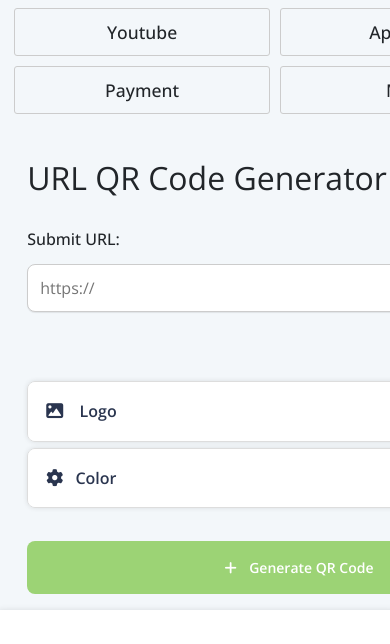
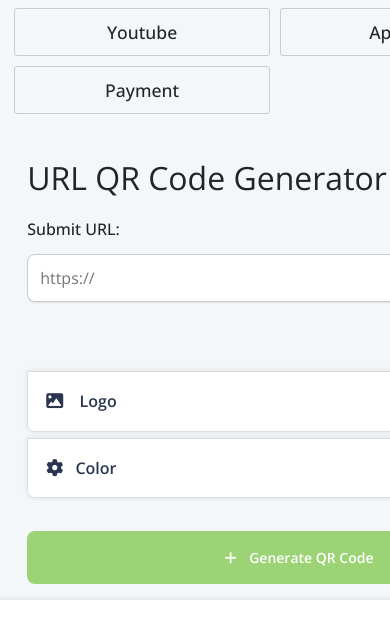
Before and after one commit to naviReact/QR_Code_Generator, a React (Create React App) app: page / in a window 390 px wide. Shown: the part 336-980 px from the top of the page. Built offline with nearby package versions, Linux system fonts and the light colour scheme.

Commit message:
some change in UI

```diff
--- a/public/index.html
+++ b/public/index.html
@@ -22,10 +22,10 @@
     />
     <link rel="apple-touch-icon" href="../public/android-chrome-512x512.png" />
 
-    <title>React App</title>
+    <title>Qr code generate</title>
   </head>
   <body>
-    <noscript>You need to enable JavaScript to run this app.</noscript>
+
     <div id="root"></div>
     <!--
       This HTML file is a template.
--- a/src/App.css
+++ b/src/App.css
@@ -28,6 +28,7 @@ body {
   /* width: auto; */
 
   /* background-color: aqua; */
+  /* background-color: #4a4a4a; */
   display:  flex;
   flex-direction: column;
   align-items: center;
@@ -37,7 +38,7 @@ body {
 }
 section {
   /* background-color: aqua; */
-  position: sticky;
+  /* position: sticky; */
   padding: 5rem 0;
   /* background-color: red; */
 
--- /dev/null
+++ b/src/Media Quries/Global.css
@@ -0,0 +1,7 @@
+/* @media (max-width: 600px){
+    .container-qr{
+        display: flex;
+        flex-grow: 1;
+        background-color: aqua;
+    }
+} */
--- a/src/comp/Url.css
+++ b/src/comp/Url.css
@@ -1,3 +1,14 @@
+
+
+/* .container{
+  flex-wrap: wrap;
+  flex-direction: column;
+} */
+
+
+
+
+
 .text-center {
   /* margin-bottom: 20px; */
   white-space: nowrap;
@@ -10,9 +21,10 @@ label {
   margin-top: 10px;
 }
 
-input[type="text"],
-input[type="file"],
-input[type="color"] {
+input .input_URL[type="text"],
+input .input_URL[type="file"],
+input .input_URL[type="color"] {
+  /* display: flex; */
   max-width: 100%;
   /* max-width: 540px; */
   height: 100%;
@@ -88,7 +100,7 @@ button:hover {
   border: 1px solid #ddd;
   margin-bottom: 6px;
   overflow: hidden;
-  border-radius: 8px;
+  border-bottom-left-radius: 8px;
   box-shadow: 0 0 5px rgba(0, 0, 0, 0.1);
 
 
@@ -101,6 +113,7 @@ button:hover {
   display: flex;
   justify-content: space-between;
   align-items: center;
+
 
 }
 
@@ -140,6 +153,32 @@ button:hover {
 
 .accordion.open .accordion-content {
   display: block;
+}
+
+.accordion-content label{
+  color: #2A354F;
+  font-size: 16px;
+  font-weight: 600;
+
+}
+
+.accordion-content .background_color{
+  width: 100%;
+  height: 4vh;
+  margin: auto;
+  padding: 1px;
+
+}
+
+
+.accordion-content  .Foreground_color{
+  width: 100%;
+  height: 4vh;
+  margin: auto;
+  padding: 1px;
+  /* background-color: #2A354F; */
+  /* padding: none; */
+
 }
 
 
@@ -205,7 +244,7 @@ button:hover {
 
 
 
-/* this code has been change it. */
+/* this code has been change it.
 @media (max-width: 575px) {
   .container {
     display: grid;
@@ -215,13 +254,13 @@ button:hover {
     flex-direction: row;
     /* margin-left: 9rem; */
 
-  }
+  /* }
 
 
 
 
 
-}
+} */
 
 
 
@@ -255,6 +294,41 @@ button:hover {
 
 } */
 
+/* this is additonal code of navi */
+
+/* @media (min-width: 370px) and (max-width: 578px){
+  input[type="text"],
+  input[type="file"],
+  input[type="color"] {
+
+    max-width: 460px;
+    flex-direction: column;
+    /* display: flex; */
+    /* background-color: #2A354F; */
+
+
+
+  /* }
+
+  .test_acc .accordion{
+    max-width: 460px;
+  }
+
+  button{
+    max-width: 470px;
+  }
+} */
+
+
+
+@media screen and (max-width: 768px) {
+  /* Adjust styles for screens larger than 768px */
+  .container {
+    max-width: 1000px;
+    /* background-color: #2A354F; */
+  }
+}
+
 
 @media (min-width: 370px) and (max-width: 768px){
   .generate_qr{
--- a/src/comp/Url.js
+++ b/src/comp/Url.js
@@ -278,6 +278,7 @@
         <input
           type="text"
           id="url"
+          className="input_URL"
           placeholder="https://"
           ref={urlRef}
           required
@@ -356,7 +357,7 @@
               <label htmlFor="logoInput" className="choose-logo">
                 Choose Logo:
               </label>
-              <input type="file" id="logoInput" ref={logoInputRef} />
+              <input type="file" id="logoInput" className="choose_logo" ref={logoInputRef} />
             </div>
           </div>
 
@@ -379,6 +380,7 @@
                 id="foregroundColor"
                 defaultValue="#000000"
                 ref={foregroundColorRef}
+                className="Foreground_color"
               />
 
               <label htmlFor="backgroundColor">Background Color:</label>
@@ -387,6 +389,7 @@
                 id="backgroundColor"
                 defaultValue="#ffffff"
                 ref={backgroundColorRef}
+                className="background_color"
               />
             </div>
           </div>
--- a/src/modules/Qr.css
+++ b/src/modules/Qr.css
@@ -19,6 +19,7 @@
     align-items: center;
     justify-content: center;
     padding-bottom: 1rem;
+    /* outline: 1px solid black; */
     /* background-color: #2196F3; */
 }
 
@@ -233,10 +234,14 @@
 /* preview container problem slove */
 
 
-@media (max-width: 577px){
-    .preview-continer{
-        max-width: 100%;
-        padding: 12px;
+@media (min-width: 370px) and (max-width: 577px){
+    .container-qr{
+        display: flex;
+        align-items: center;
+        justify-content: center;
+        flex-direction: column;
+        /* width: 90vw; */
+
         /* background-color: #11ab7c; */
     }
 
@@ -244,8 +249,7 @@
         display: flex;
         justify-content: center;
         align-content: center;
-        flex-direction: row;
-        flex-wrap: wrap;
+        flex-direction: column;
 
         /* gap: 10px; */
         /* background-color: #2196F3; */
--- a/src/modules/Qr.js
+++ b/src/modules/Qr.js
@@ -1,5 +1,6 @@
 import { React, useEffect, useState } from "react";
 import "./Qr.css";
+// import '../Media Quries/Global.css';
 import Image from "../Images/images.png";
 import ModSms from "../comp/Sms";
 import ModText from "../comp/Text";
@@ -12,7 +13,7 @@ import ModInsta from "../comp/Insta";
 import ModFacebook from "../comp/Facebook";
 import ModWifi from "../comp/Wifi";
 import ModPayment from "../comp/Payment";
-import ModMore from '../comp/More';
+// import ModMore from '../comp/More';
 
 const menuItems = [
   { name: "Url", icon: "fas fa-link", component: <ModUrl /> },
@@ -26,7 +27,7 @@ const menuItems = [
   { name: "Youtube", icon: "#", component: <ModYoutube /> },
   { name: "AppStore", icon: "#", component: <ModAppStore /> },
   { name: "Payment", icon: "#", component: <ModPayment /> },
-  { name: "More", icon: "#", component: <ModMore/> },
+  // { name: "More", icon: "#", component: <ModMore/> },
 ];
 
 var download_image_name = "hehehe";
--- a/src/section/Footer.css
+++ b/src/section/Footer.css
@@ -75,7 +75,7 @@
   border: 1px solid #7489C6 ;
   caret-color: #4a4a4a;
   color: black;
-  font-weight: 600;
+  font-weight: 400;
   padding-left: 10px;
 }
 
--- a/src/section/Premium.css
+++ b/src/section/Premium.css
@@ -88,7 +88,7 @@
   }
 }
 
-@media (min-width: 340px)   and (max-width: 580px){
+/* @media (min-width: 340px)   and (max-width: 580px){
   .premium-section{
     width: 100vw;
     /* heioght */
@@ -96,7 +96,7 @@
     /* max-width: 2000px; */
 
     /* background: #eee; */
-  }
+  /* }
 
 
-}
+} */
```
Also changed, not shown: 21 other files (tests, documents, lock files or other folders).
